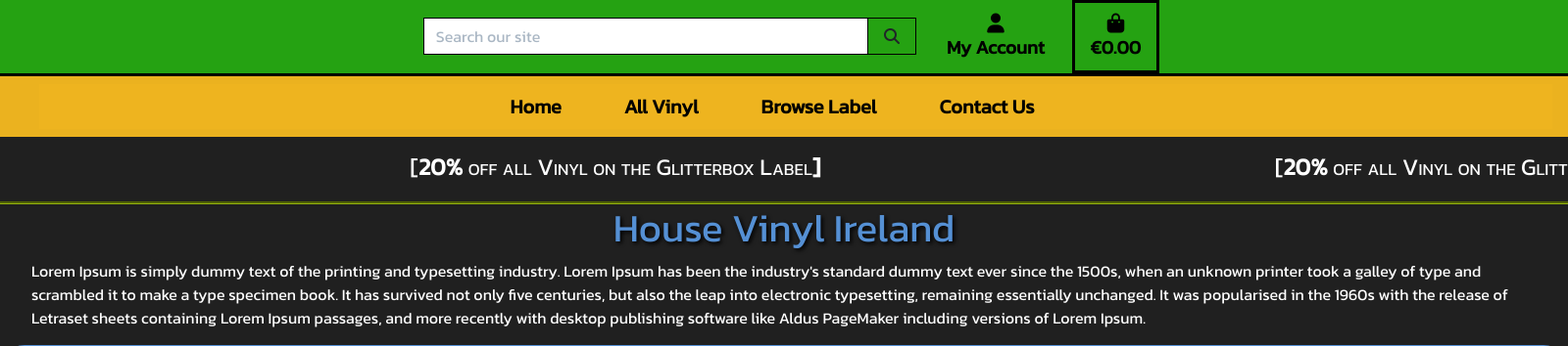
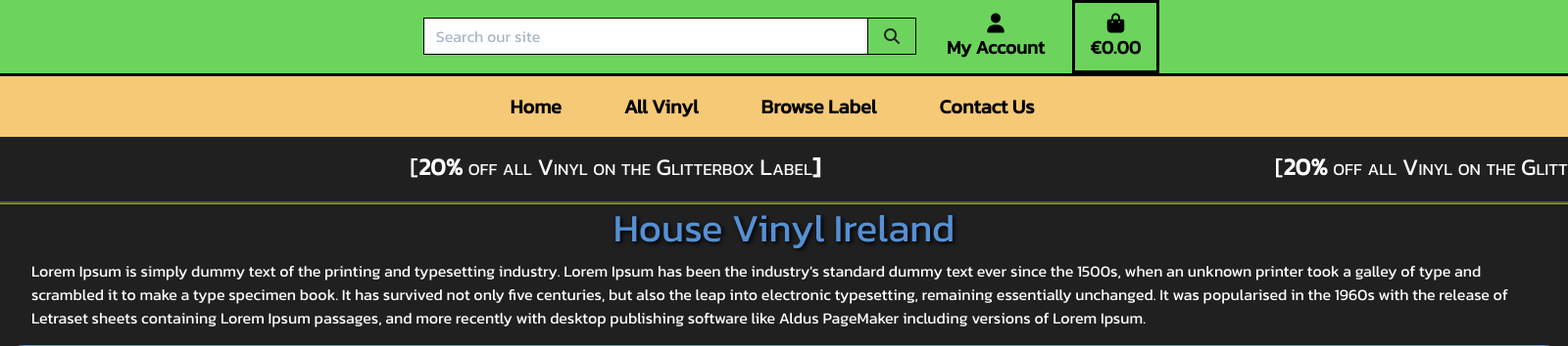
Before and after one commit to David-Maura-Rodgers/House-Vinyl-Ireland, a Django app: page / in a window 1600 px wide. Shown: the top 354 px of the page at 98% size. Run offline with Django 3.2, Linux system fonts and the light colour scheme; some libraries are stand-ins or nearby versions.

Commit message:
edit: removed redundant info banner container, some more colour changes to home page

```diff
--- a/basket/templates/basket/basket.html
+++ b/basket/templates/basket/basket.html
@@ -98,7 +98,7 @@
                     </a>
                 {% endif %}
             </div>
-            <div class="col-3">
+            <div class="col-4">
                 <tr>
                     <td class="pt-2">
                         <h6 class="text-white">Basket Total: ${{ total|floatformat:2 }}</h6>
--- a/home_page/templates/home_page/index.html
+++ b/home_page/templates/home_page/index.html
@@ -13,7 +13,6 @@
 {% block content %}
     <div class="container-fluid my-auto">
         <div class="row">
-            <div id="col-12 md-6 info-banner">
             <div class="col-12 md-6 p-3 text-white" id="scroll-container">
                 <h4 class="m-0 py-1 text-nowrap" id="scroll">
                     [<strong>20%</strong><span id="banner-text"> off all Vinyl on the Glitterbox Label<strong>]</strong></span>
@@ -23,7 +22,6 @@
                     &nbsp&nbsp&nbsp&nbsp&nbsp&nbsp&nbsp&nbsp&nbsp&nbsp
                     [<strong>20%</strong><span id="banner-text"> off all Vinyl on the Glitterbox Label<strong>]</strong></span>
                 </h4>
-                </div>
             </div>
             <div>
                 <h1 class="home-header text-center">
--- a/static/css/base.css
+++ b/static/css/base.css
@@ -23,13 +23,13 @@ body {
 #topnav {
     /* background-color: #5590d4; */
     /* background-color: #96b50c; */
-    background-color: #29eb0ba4;;
+    background-color: #6cd45c;;
     justify-content: center;
     border-bottom: #000 3px solid;
 }
 
 #main-nav {
-    background-color: rgba(239, 181, 32, 0.893);
+    background-color: rgb(246, 201, 118);
 }
 
 .p-nav {
@@ -79,16 +79,16 @@ body {
     font-family: Kanit, sans-serif;
 }
 
-.info-banner {
+/* .info-banner {
     background-color: black !important;
     width: 200%;
     background-size:200%;
-}
+} */
 
 #scroll-container {
     background-size:200%;
     overflow: hidden;
-    width: 200vmin;
+    width: 100%;
     margin-top: 0.75%;
 }
 
```
Also changed, not shown: db.sqlite3. Lines whose indentation alone changed are shown as unchanged.
